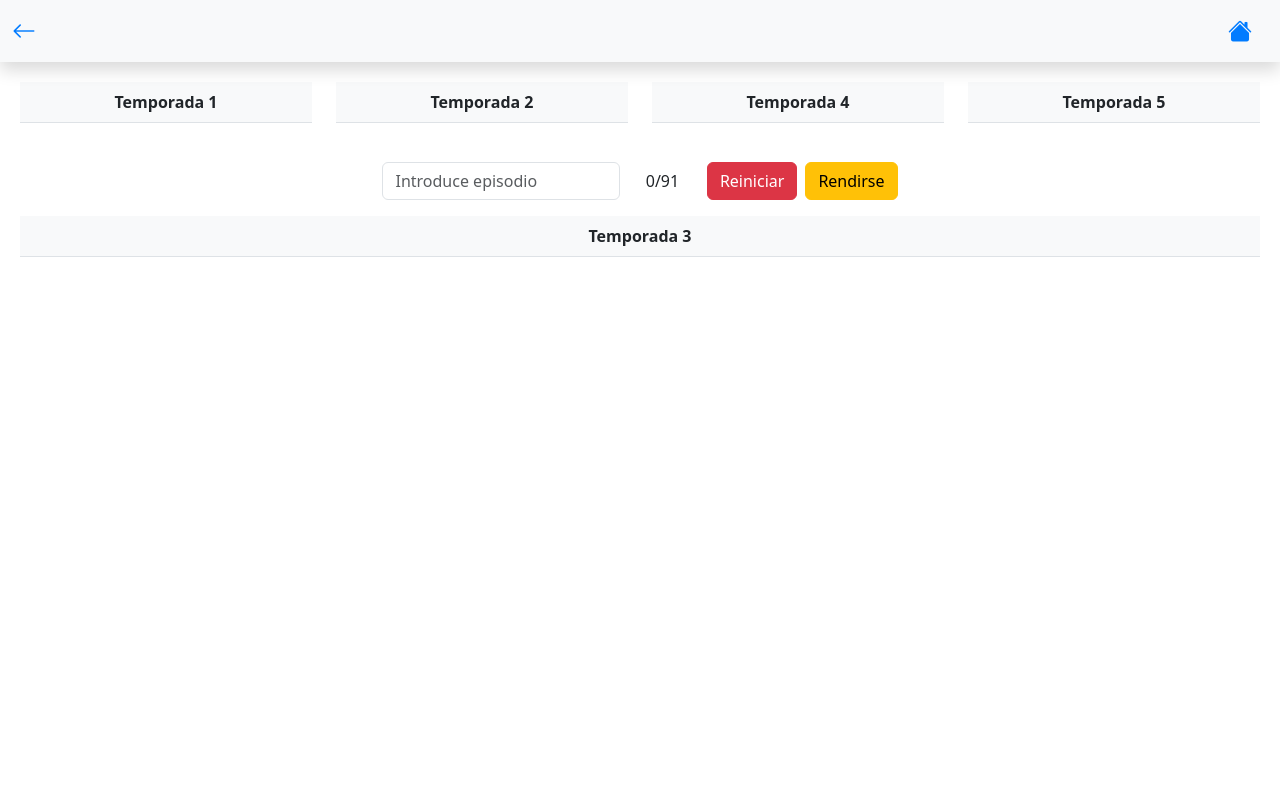
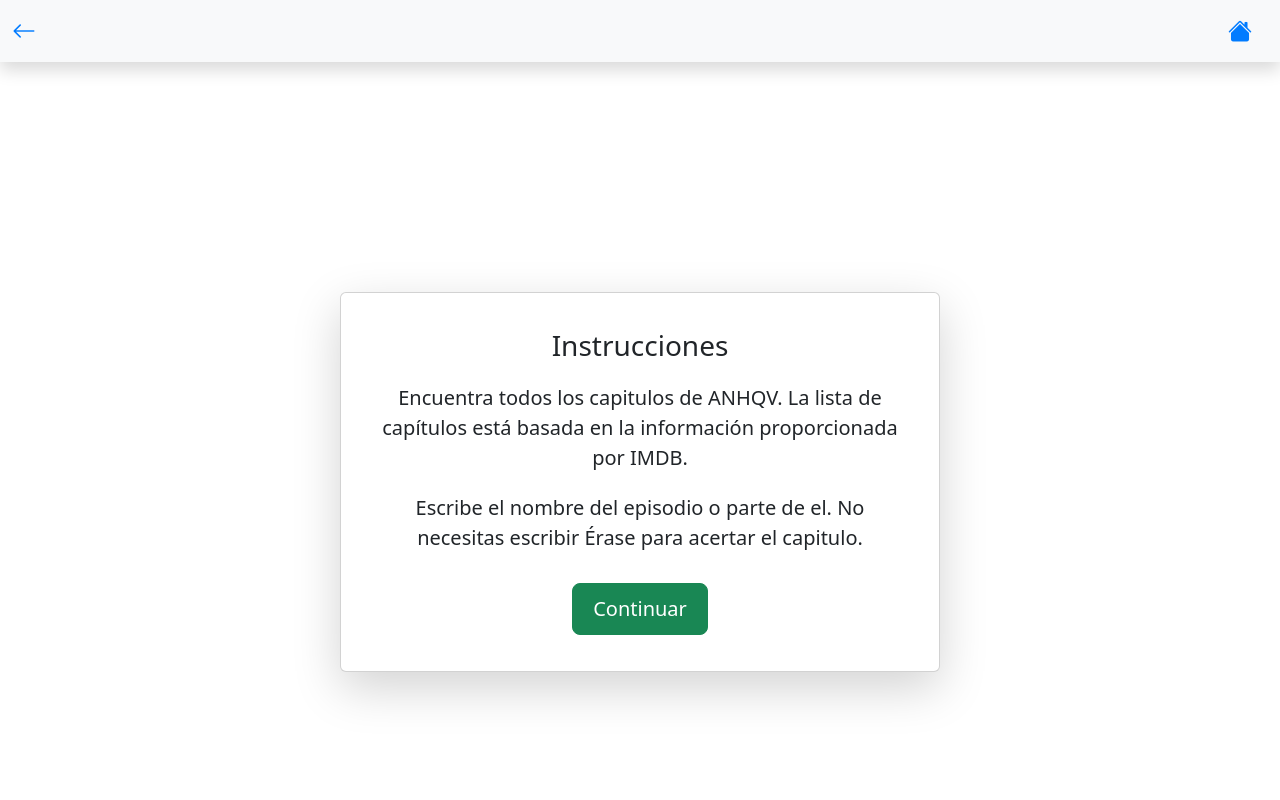
Before and after one commit to Mascalerino/app-tallon, an Angular app: page /quiz-tv-shows/episodes in a window 1280 px wide. Shown: the top 800 px of the page. Built offline with nearby package versions, Linux system fonts and the light colour scheme.

Commit message:
Update instructions on episodes component

```diff
--- a/src/app/pages/quiz-tv-shows/episodes/episodes.component.html
+++ b/src/app/pages/quiz-tv-shows/episodes/episodes.component.html
@@ -1,4 +1,11 @@
 <div class="episodes-container">
+  <app-panel
+    [title]="panelTitle"
+    [text]="panelText"
+    [text2]="panelText2"
+    [isVisible]="isPanelVisible"
+    (continue)="closePanel()"
+  ></app-panel>
   <!-- Contendor de las temporadas 1 2 4 5 -->
   <div class="row mb-4">
     <div class="col-3">
--- a/src/app/pages/quiz-tv-shows/episodes/episodes.component.ts
+++ b/src/app/pages/quiz-tv-shows/episodes/episodes.component.ts
@@ -20,6 +20,10 @@ export class EpisodesComponent implements OnInit {
   totalEpisodes: number = 0;
   points: number = 0;
   foundMatch: boolean = false;
+  isPanelVisible: boolean = true;
+  panelTitle: string = '';
+  panelText: string = '';
+  panelText2: string = '';
 
   // Propiedades para los episodios
   episodesSeason1: IEpisode[] = [];
@@ -47,6 +51,15 @@ export class EpisodesComponent implements OnInit {
     this.totalEpisodes = this.episodeService.getTotalEpisodes();
     this.getEpisodesBySeason();
     this.episodeSeason3Columns = splitDataIntoColumns(this.episodesSeason3, 3);
+    this.panelTitle = 'Instrucciones';
+    this.panelText =
+      'Encuentra todos los capitulos de ANHQV. La lista de capítulos está basada en la información proporcionada por IMDB.';
+    this.panelText2 =
+      'Escribe el nombre del episodio o parte de el. No necesitas escribir Érase para acertar el capitulo.';
+  }
+
+  closePanel(): void {
+    this.isPanelVisible = false;
   }
 
   searchEpisode(): void {
```
